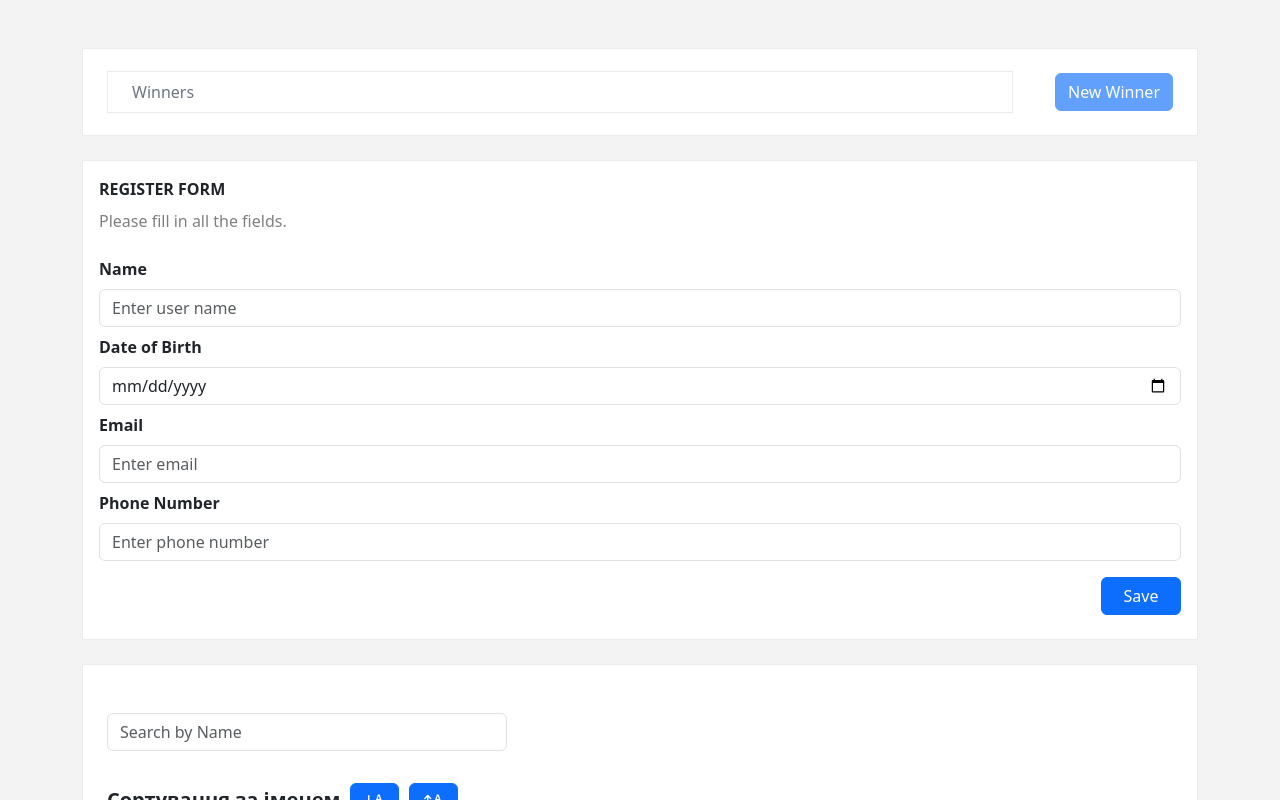
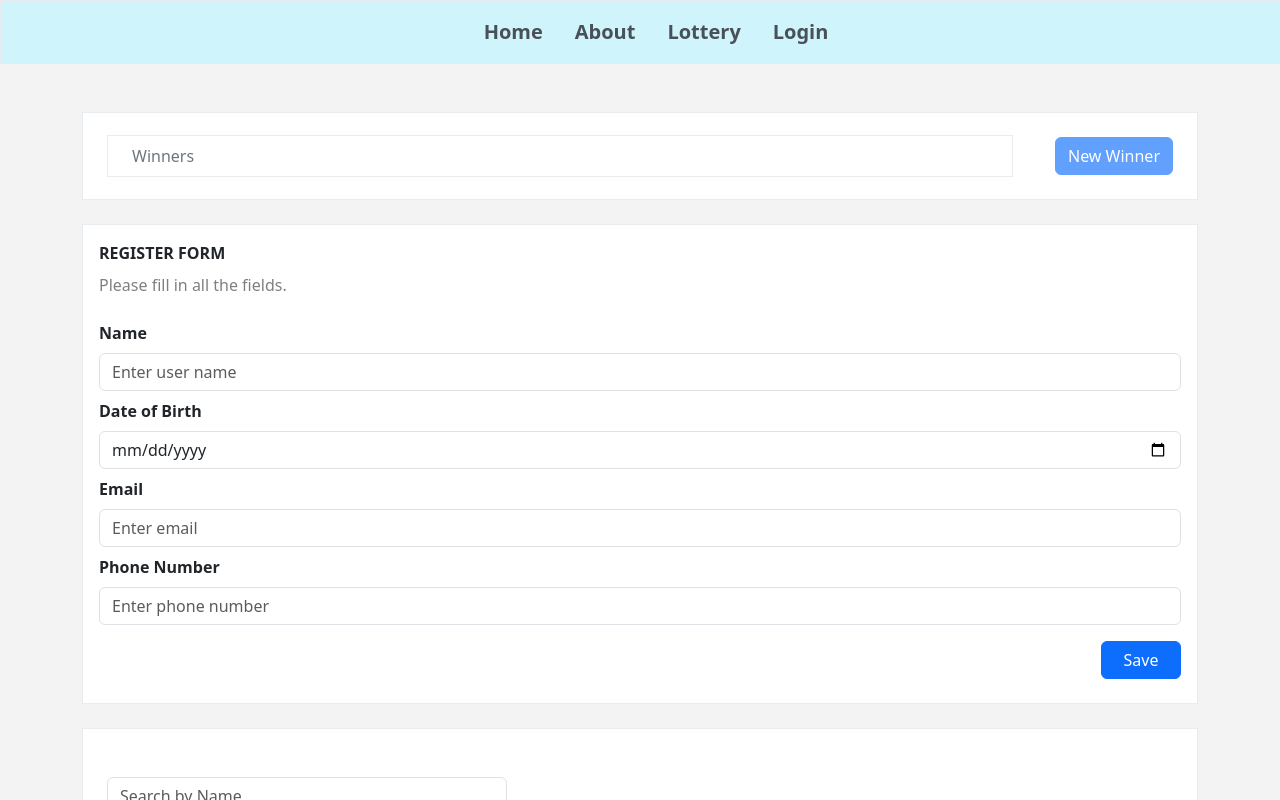
Before and after one commit to Vitalina-Korchova/vue-lottery-app, a Vue app: page / in a window 1280 px wide. Shown: the top 800 px of the page. Built offline with nearby package versions, Linux system fonts and the light colour scheme.

Commit message:
added navigation

```diff
--- a/src/App.vue
+++ b/src/App.vue
@@ -4,6 +4,7 @@ import WinnerBlock from './components/WinnersBlock.vue'
 import ListParticipants from './components/ListParticipantsBlock.vue'
 import RegistrationForm from './components/RegistrationForm.vue'
 import ParticipantService from './ParticipantService'
+import AppHeader from './components/AppHeader.vue'
 
 const participantService = new ParticipantService()
 const participants = participantService.getAllParticipants()
@@ -11,6 +12,7 @@ const filteredParticipants = participantService.filteredParticipants()
 </script>
 
 <template>
+  <AppHeader />
   <div class="container">
     <WinnerBlock :participants="participants" />
     <RegistrationForm :participantService="participantService" />
--- a/src/Validation.ts
+++ b/src/Validation.ts
@@ -8,13 +8,7 @@ export const createParticipantSchema = (participantService: ParticipantService)
       .date()
       .required('Date of Birth is required!')
       .max(new Date(), 'Date of Birth cannot be in the future!'),
-    email: yup
-      .string()
-      .required('Email is required!')
-      .email('Invalid email format!')
-      .test('unique-email', 'This email already exists!', (value) => {
-        return !participantService.getAllParticipants().value.some((p) => p.email === value)
-      }),
+    email: yup.string().required('Email is required!').email('Invalid email format!'),
     phoneNumber: yup
       .string()
       .required('Phone Number is required!')
--- /dev/null
+++ b/src/components/AppHeader.vue
@@ -0,0 +1,16 @@
+<script setup lang="ts">
+import AppNavigation from './AppNavigation.vue'
+</script>
+
+<template>
+  <div
+    id="Header"
+    class="d-flex bg-info-subtle px-4 py-3 mb-4 border border-light-subtle justify-content-center"
+  >
+    <div class="navigation">
+      <AppNavigation />
+    </div>
+  </div>
+</template>
+
+<style scoped></style>
--- /dev/null
+++ b/src/components/AppNavigation.vue
@@ -0,0 +1,28 @@
+<script setup lang="ts"></script>
+
+<template>
+  <div id="navigation">
+    <ul class="d-flex justify-content-between align-items-center">
+      <li><a class="text-dark-emphasis px-3 fw-bolder" href="">Home</a></li>
+      <li><a class="text-dark-emphasis px-3 fw-bolder" href="">About</a></li>
+      <li><a class="text-dark-emphasis px-3 fw-bolder" href="">Lottery</a></li>
+      <li><a class="text-dark-emphasis px-3 fw-bolder" href="">Login</a></li>
+    </ul>
+  </div>
+</template>
+
+<style scoped>
+#navigation {
+  font-size: 20px;
+}
+ul {
+  list-style-type: none;
+  margin: auto;
+}
+a {
+  text-decoration: none;
+}
+a:hover {
+  text-shadow: 2px 0px 4px rgba(159, 159, 159, 0.7);
+}
+</style>
```
